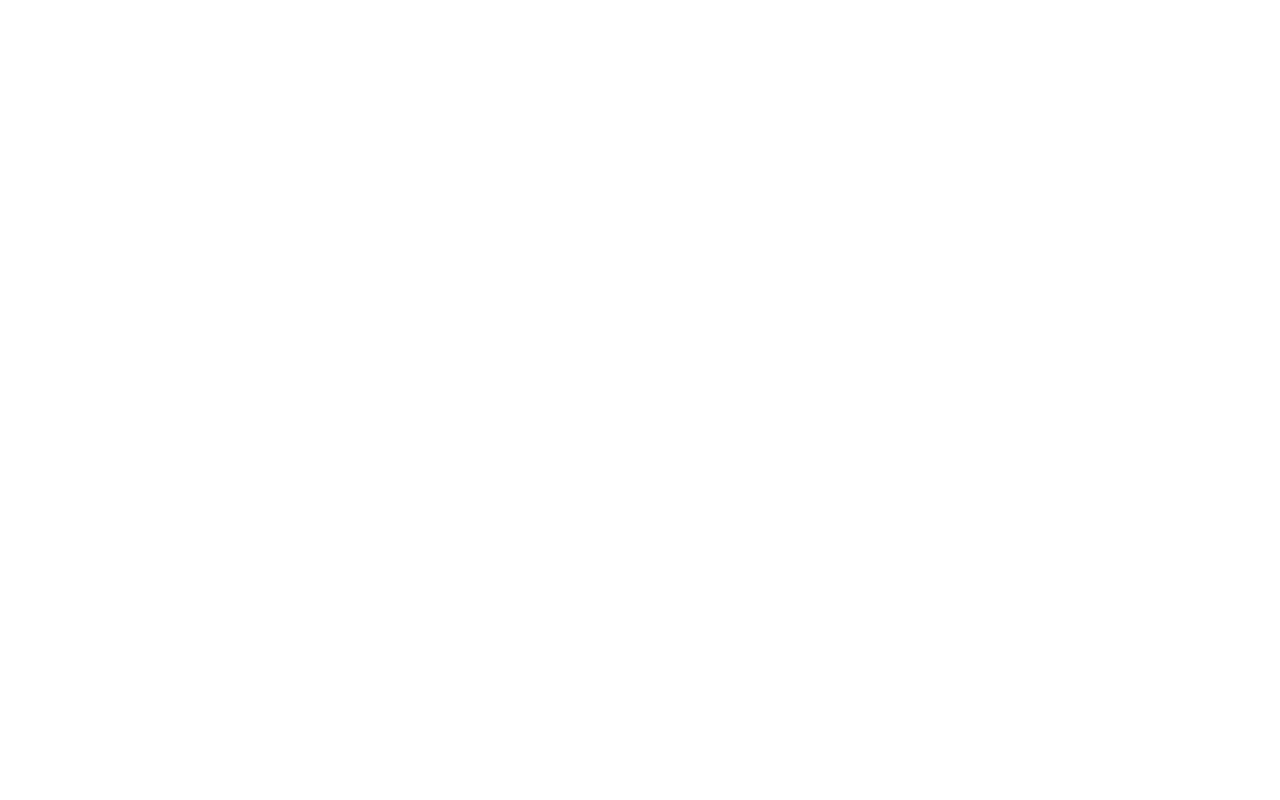
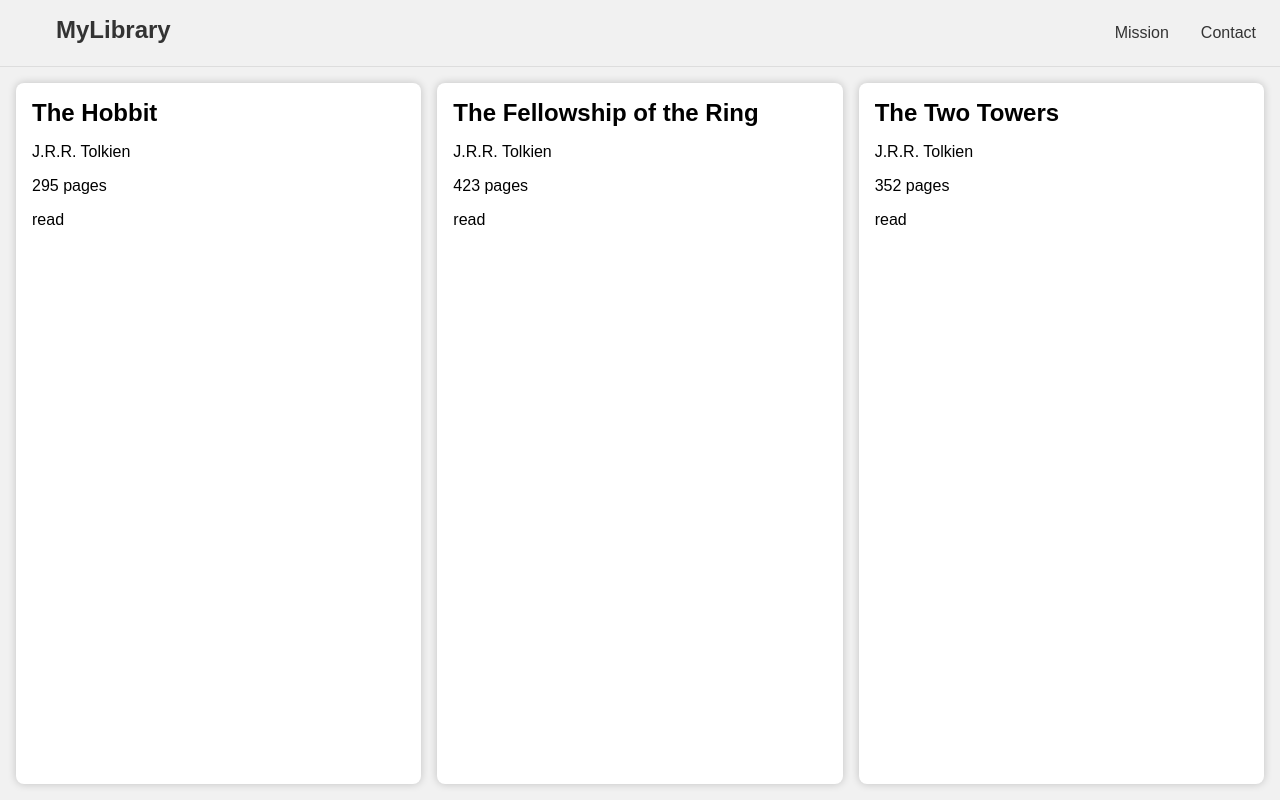
Before and after one commit to dustinshook/Library, a plain HTML site: page index.html in a window 1280 px wide. Drawn offline with Linux system fonts and the light colour scheme.

Commit message:
establish layout and initial js

```diff
--- a/css/style.css
+++ b/css/style.css
@@ -0,0 +1,79 @@
+:root {
+    --primary-light: #f1f1f1;
+    --secondary-light: #fff
+}
+
+body {
+    background-color: #f1f1f1;
+    font-family: Arial, Helvetica, sans-serif;
+    margin: 0;
+    padding: 0;
+    box-sizing: border-box;
+}
+
+#page {
+    height: 100vh;
+    display: grid;
+    grid-template-rows: auto 1fr auto;
+}
+
+
+#header nav {
+    background-color: #f1f1f1;
+    overflow: hidden;
+    border-bottom: 1px solid #ddd;
+    padding: 1em;
+}
+
+#header nav ul {
+    list-style: none;
+    display: flex;
+    gap: 1em;
+    margin: 0;
+    align-items: baseline;
+}
+
+nav ul li a {
+    text-decoration: none;
+    color: #333;
+}
+
+li.logo {
+    font-size: 1.5rem;
+    font-weight: bold;
+    margin-right: auto;
+}
+
+li.nav-item {
+    padding: 0.5em;
+}
+
+li.nav-item:hover {
+    text-decoration: underline;
+    text-decoration-thickness: 2px;
+    text-underline-offset: 0.5em;
+}
+
+#main {
+    grid-column: 1;
+    grid-row: 2;
+    padding: 1em;
+    display: grid;
+    grid-template-columns: repeat(auto-fit, minmax(300px, 1fr));
+    gap: 1em;
+}
+
+#main .card {
+    background-color: var(--secondary-light);
+    padding: 1em;
+    border-radius: 0.5em;
+    box-shadow: 0 0 0.5em rgba(0, 0, 0, 0.2);
+    display: flex;
+    flex-direction: column;
+    gap: 1em;
+}
+
+.card .title {
+    font-size: 1.5rem;
+    font-weight: bold;
+}
--- a/index.html
+++ b/index.html
@@ -3,9 +3,30 @@
 <head>
     <meta charset="UTF-8">
     <meta name="viewport" content="width=device-width, initial-scale=1.0">
+    <link  type="text/css" rel="stylesheet" href="css/style.css">
     <title>Library</title>
 </head>
 <body>
+    <div id="page">
+        <div id="header">
+            <nav>
+                <ul>
+                    <li class="logo">
+                        <a href="/">MyLibrary</a>
+                    </li>
+                    <li class="nav-item">
+                        <a href="/">Mission</a>
+                    </li>
+                    <li class="nav-item">
+                        <a href="/">Contact</a>
+                    </li>
+                </ul>
+            </nav>
+        </div>
+        <div id="main"></div>
+        <div id="footer"></div>
+    </div>
 
+    <script type="text/javascript" src="js/main.js"></script>
 </body>
 </html>
--- a/js/main.js
+++ b/js/main.js
@@ -1 +1,65 @@
 /* main.js */
+const myLibrary = [];
+
+class Book {
+    constructor(title, author, pages, read = false) {
+        this.title = title;
+        this.author = author;
+        this.pages = pages;
+        this.read = read;
+    }
+
+    info() {
+        return `${this.title} by ${this.author}, ${this.pages} pages, ${this.read ? 'read' : 'not read yet'}`;
+    }
+
+    renderCard() {
+        const card = document.createElement('div');
+        card.classList.add('card');
+
+        const title = document.createElement('span');
+        title.classList.add('title');
+        title.textContent = this.title;
+
+        const author = document.createElement('span');
+        author.classList.add('author');
+        author.textContent = this.author;
+
+        const pages = document.createElement('span');
+        pages.classList.add('pages');
+        pages.textContent = `${this.pages} pages`;
+
+        const read = document.createElement('span');
+        read.classList.add('read');
+        read.textContent = this.read ? 'read' : 'not read yet';
+
+        card.appendChild(title);
+        card.appendChild(author);
+        card.appendChild(pages);
+        card.appendChild(read);
+
+        return card;
+    }
+}
+
+const addBookToLibrary = (book) => {
+    myLibrary.push(book);
+    return book;
+};
+
+/* dom loaded */
+document.addEventListener('DOMContentLoaded', () => {
+    const main = document.getElementById('main');
+
+    myLibrary.push(new Book('The Hobbit', 'J.R.R. Tolkien', 295, true));
+    myLibrary.push(new Book('The Fellowship of the Ring', 'J.R.R. Tolkien', 423, true));
+    myLibrary.push(new Book('The Two Towers', 'J.R.R. Tolkien', 352, true));
+
+    console.log(myLibrary);
+
+    myLibrary.forEach(book => {
+        main.appendChild(book.renderCard());
+
+        //console.log(book.renderCard());
+    });
+});
```
